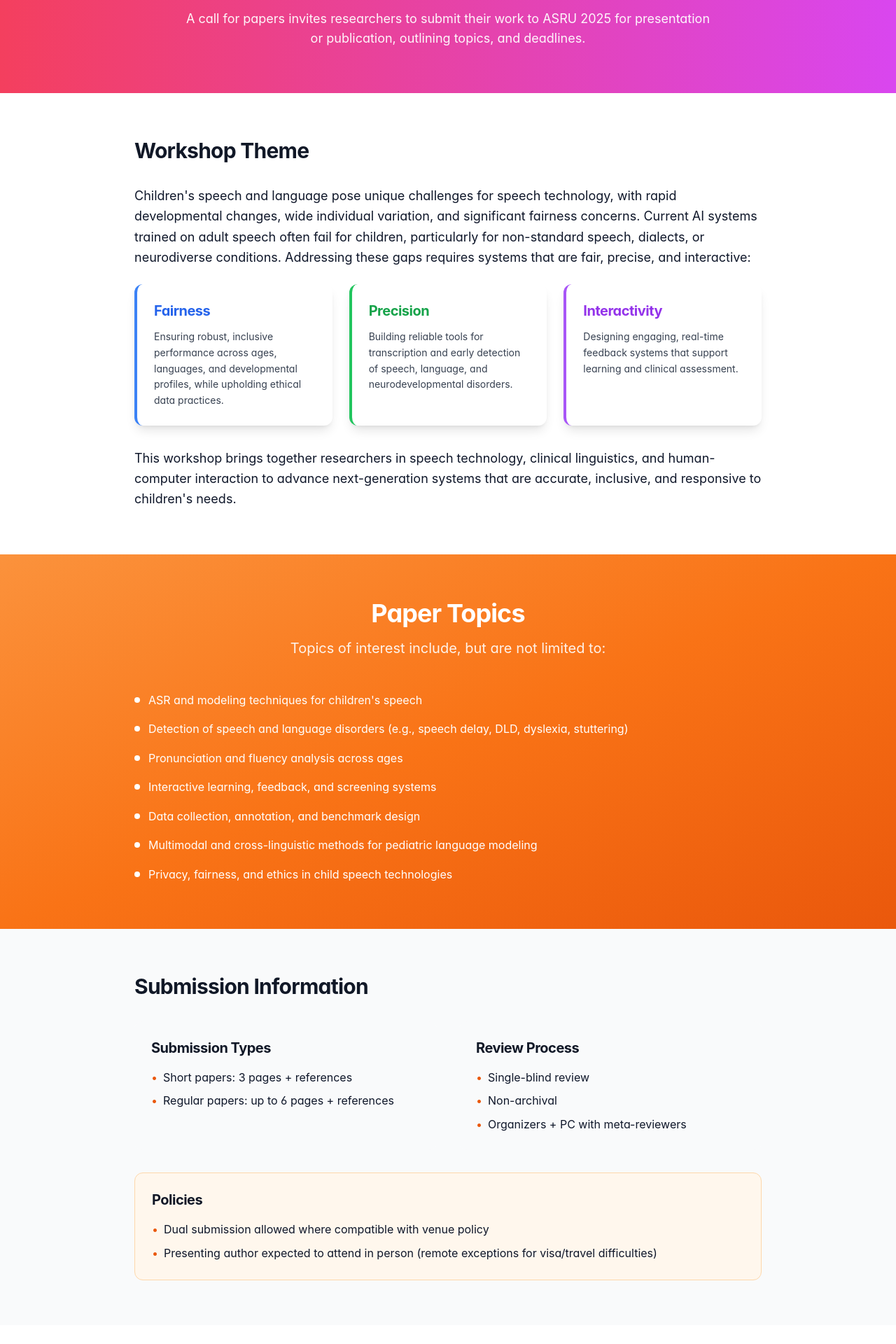
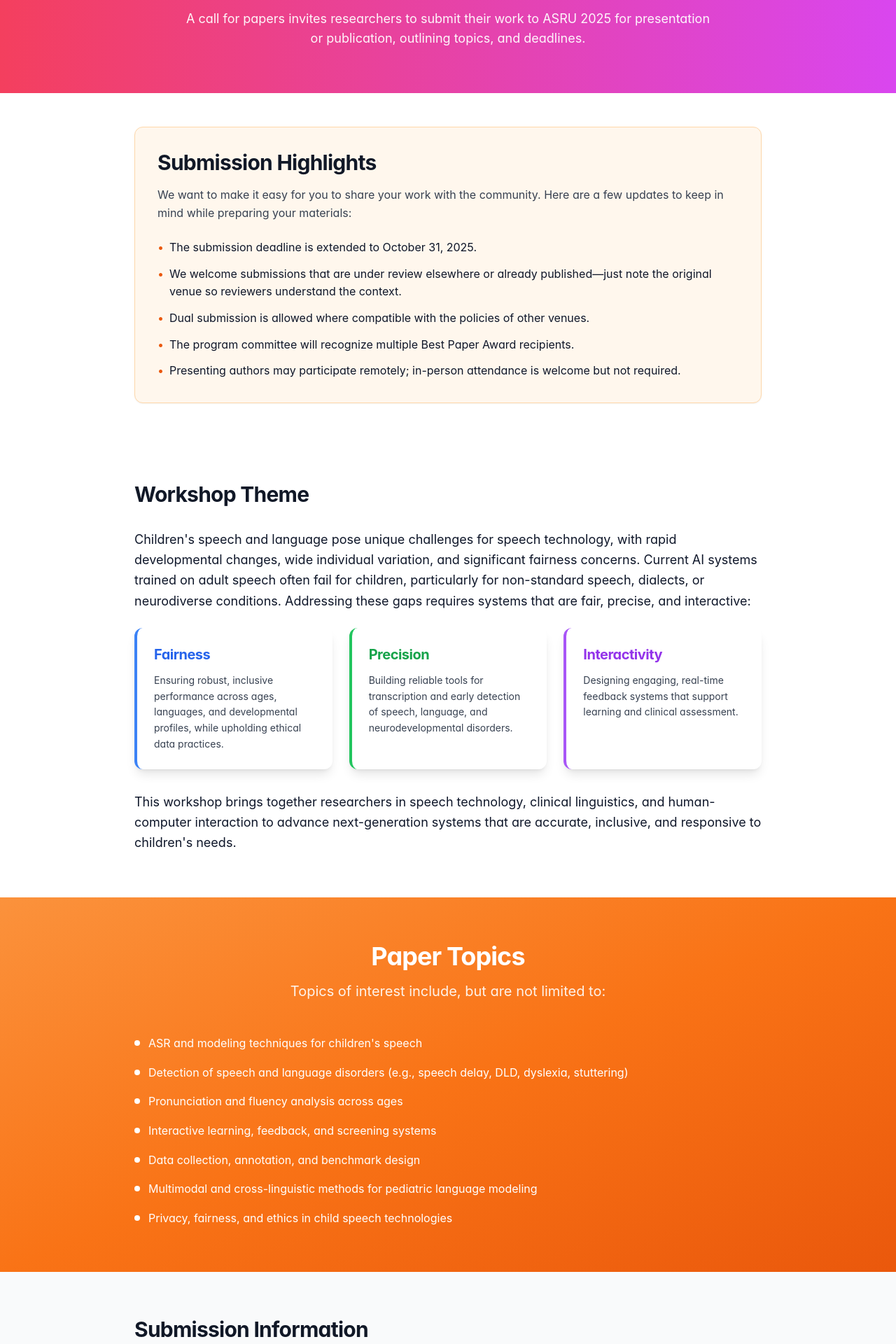
Before and after one commit to ASRU-AI4CSL/Official-Website, a Next.js app: page /cfp in a window 1280 px wide. Shown: the part 220-2140 px from the top of the page at 70% size. Built offline with nearby package versions, Linux system fonts and the light colour scheme.

Commit message:
feat(site): highlight submission updates

```diff
--- a/app/(site)/cfp/page.tsx
+++ b/app/(site)/cfp/page.tsx
@@ -13,6 +13,46 @@ export default function Page() {
         subtitle="A call for papers invites researchers to submit their work to ASRU 2025 for presentation or publication, outlining topics, and deadlines."
         variant="roseFuchsia"
       />
+
+      {/* Submission Highlights */}
+      <section className="py-12 bg-white">
+        <div className="container mx-auto px-4">
+          <div className="max-w-4xl mx-auto">
+            <div className="bg-orange-50 rounded-xl p-8 border border-orange-200 shadow-sm">
+              <h2 className="text-3xl font-bold text-gray-900 mb-4">Submission Highlights</h2>
+              <p className="text-gray-700 mb-6">
+                We want to make it easy for you to share your work with the community. Here are a few updates to
+                keep in mind while preparing your materials:
+              </p>
+              <ul className="space-y-3">
+                <li className="flex items-start gap-2">
+                  <span className="text-orange-600">•</span>
+                  <span>The submission deadline is extended to October 31, 2025.</span>
+                </li>
+                <li className="flex items-start gap-2">
+                  <span className="text-orange-600">•</span>
+                  <span>
+                    We welcome submissions that are under review elsewhere or already published—just note the
+                    original venue so reviewers understand the context.
+                  </span>
+                </li>
+                <li className="flex items-start gap-2">
+                  <span className="text-orange-600">•</span>
+                  <span>Dual submission is allowed where compatible with the policies of other venues.</span>
+                </li>
+                <li className="flex items-start gap-2">
+                  <span className="text-orange-600">•</span>
+                  <span>The program committee will recognize multiple Best Paper Award recipients.</span>
+                </li>
+                <li className="flex items-start gap-2">
+                  <span className="text-orange-600">•</span>
+                  <span>Presenting authors may participate remotely; in-person attendance is welcome but not required.</span>
+                </li>
+              </ul>
+            </div>
+          </div>
+        </div>
+      </section>
 
       {/* Workshop Description */}
       <section className="py-16 bg-white">
@@ -135,20 +175,6 @@ export default function Page() {
                 </ul>
               </div>
             </div>
-
-            <div className="mt-8 bg-orange-50 rounded-xl p-6 border border-orange-200">
-              <h3 className="text-xl font-bold text-gray-900 mb-4">Policies</h3>
-              <ul className="space-y-2">
-                <li className="flex items-start gap-2">
-                  <span className="text-orange-600">•</span>
-                  <span>Dual submission allowed where compatible with venue policy</span>
-                </li>
-                <li className="flex items-start gap-2">
-                  <span className="text-orange-600">•</span>
-                  <span>Presenting author expected to attend in person (remote exceptions for visa/travel difficulties)</span>
-                </li>
-              </ul>
-            </div>
           </div>
         </div>
       </section>
--- a/app/page.tsx
+++ b/app/page.tsx
@@ -13,6 +13,9 @@ export const metadata = {
 
 export default function Page() {
   const heroImage = normalizeExternalImageUrl((externalUrls as any).heroImage || '')
+  const registerUrl = (externalUrls as any).register
+  const registerTarget = registerUrl?.startsWith('http') ? '_blank' : undefined
+  const registerRel = registerUrl?.startsWith('http') ? 'noopener' : undefined
   return (
     <>
       <script type="application/ld+json" dangerouslySetInnerHTML={{ __html: JSON.stringify(eventJsonLd()) }} />
@@ -69,12 +72,17 @@ export default function Page() {
                 </p>
 
                 <div className="flex flex-wrap gap-4">
-                  <Link className="btn-conference-primary" href="/dates">
+                  <a
+                    className="btn-conference-primary"
+                    href={registerUrl}
+                    target={registerTarget}
+                    rel={registerRel}
+                  >
                     Register Now
                     <svg className="w-5 h-5 ml-2" fill="none" stroke="currentColor" viewBox="0 0 24 24">
                       <path strokeLinecap="round" strokeLinejoin="round" strokeWidth={2} d="M17 8l4 4m0 0l-4 4m4-4H3" />
                     </svg>
-                  </Link>
+                  </a>
                   <Link className="btn-conference-secondary" href="/cfp">
                     Call for Papers
                   </Link>
--- a/components/Nav.tsx
+++ b/components/Nav.tsx
@@ -25,6 +25,9 @@ export default function Nav() {
   const [mobileMenuOpen, setMobileMenuOpen] = useState(false)
   const closeTimer = useRef<ReturnType<typeof setTimeout> | null>(null)
   const logoImageUrl = normalizeExternalImageUrl((externalUrls as any).logoImage || '')
+  const registerUrl = (externalUrls as any).register
+  const registerTarget = registerUrl?.startsWith('http') ? '_blank' : undefined
+  const registerRel = registerUrl?.startsWith('http') ? 'noopener' : undefined
 
   // Close mobile menu on route change
   useEffect(() => { setMobileMenuOpen(false) }, [pathname])
@@ -114,13 +117,18 @@ export default function Nav() {
 
             {/* Desktop buttons */}
             <div className="hidden lg:flex items-center gap-3 xl:gap-4 text-sm font-medium flex-shrink-0">
-              <Link className="btn-conference-secondary whitespace-nowrap flex items-center gap-1" href={(externalUrls as any).register}>
+              <a
+                className="btn-conference-secondary whitespace-nowrap flex items-center gap-1"
+                href={registerUrl}
+                target={registerTarget}
+                rel={registerRel}
+              >
                 <svg className="w-4 h-4" fill="none" stroke="currentColor" viewBox="0 0 24 24">
                   <path strokeLinecap="round" strokeLinejoin="round" strokeWidth={2} d="M16 7a4 4 0 11-8 0 4 4 0 018 0zM12 14a7 7 0 00-7 7h14a7 7 0 00-7-7z" />
                 </svg>
                 <span className="hidden lg:inline">Register (Free)</span>
                 <span className="lg:hidden">Register</span>
-              </Link>
+              </a>
               <a
                 className="btn-conference-primary whitespace-nowrap flex items-center gap-1"
                 href={(externalUrls as any).submitPaper}
@@ -199,12 +207,18 @@ export default function Nav() {
 
               <div className="border-t border-gray-200 pt-4 px-4">
                 <div className="space-y-3">
-                  <Link className="btn-conference-secondary w-full flex items-center justify-center gap-2 py-3 px-4" href="/dates" onClick={closeMobileMenu}>
+                  <a
+                    className="btn-conference-secondary w-full flex items-center justify-center gap-2 py-3 px-4"
+                    href={registerUrl}
+                    target={registerTarget}
+                    rel={registerRel}
+                    onClick={closeMobileMenu}
+                  >
                     <svg className="w-4 h-4" fill="none" stroke="currentColor" viewBox="0 0 24 24">
                       <path strokeLinecap="round" strokeLinejoin="round" strokeWidth={2} d="M16 7a4 4 0 11-8 0 4 4 0 018 0zM12 14a7 7 0 00-7-7z" />
                     </svg>
                     Register (Free)
-                  </Link>
+                  </a>
                   <a
                     className="btn-conference-primary w-full flex items-center justify-center gap-2 py-3 px-4"
                     href={(externalUrls as any).submitPaper}
--- a/data/dates.json
+++ b/data/dates.json
@@ -47,7 +47,7 @@
     },
     {
       "id": "submission-deadline",
-      "date": "October 1, 2025",
+      "date": "October 31, 2025",
       "title": "Paper Submission Deadline",
       "description": "Final deadline for paper submissions",
       "type": "deadline",
```
